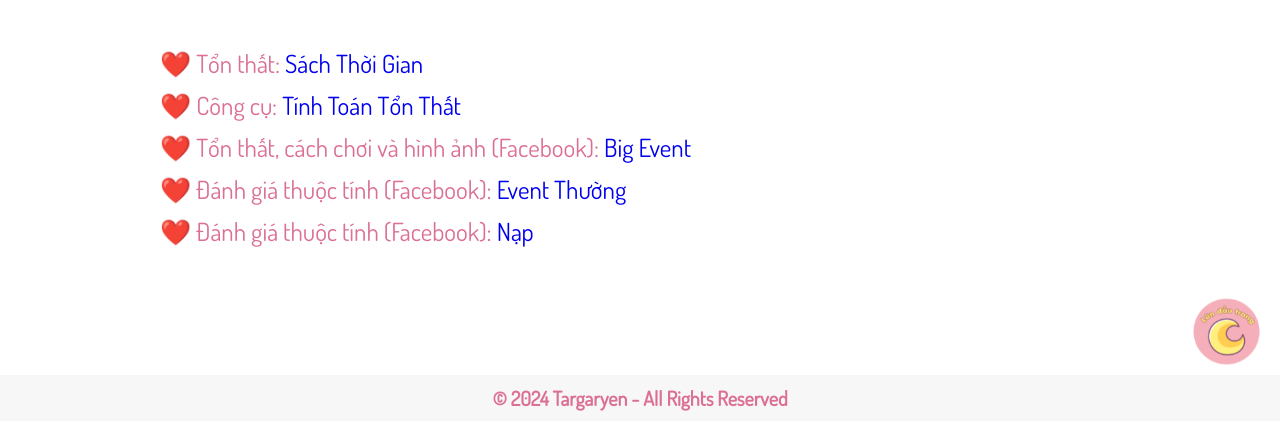
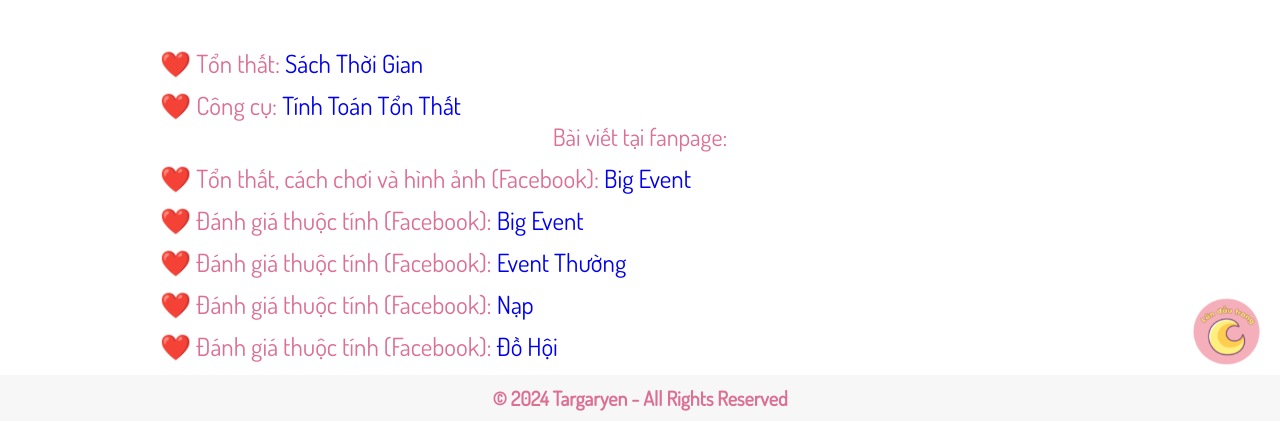
Before and after one commit to meimeibongbenh/targaryen.io, a plain HTML site: page khac.html in a window 1280 px wide. Shown: the part 379-801 px from the top of the page. Drawn offline with Linux system fonts and the light colour scheme.

Commit message:
Add files via upload

```diff
--- a/khac.html
+++ b/khac.html
@@ -37,9 +37,12 @@
             <br><br>
            <p class="smr">❤️ Tổn thất:<a href="sachthoigian.html" style="text-decoration: none;"> Sách Thời Gian</a></p>
            <p class="smr">❤️ Công cụ:<a href="congcutinhtoan.html" style="text-decoration: none;"> Tính Toán Tổn Thất</a></p>
+           <p style="font-size: 24px;color: palevioletred;text-align: center;">Bài viết tại fanpage:</p>
            <p class="smr">❤️ Tổn thất, cách chơi và hình ảnh (Facebook):<a href="https://www.facebook.com/media/set/?set=a.122109543362352480&type=3" style="text-decoration: none;"> Big Event</a></p>
+           <p class="smr">❤️ Đánh giá thuộc tính (Facebook):<a href="https://www.facebook.com/media/set/?set=a.122134924742352480&type=3" style="text-decoration: none;"> Big Event</a></p>
            <p class="smr">❤️ Đánh giá thuộc tính (Facebook):<a href="https://www.facebook.com/media/set/?set=a.122106626564352480&type=3" style="text-decoration: none;"> Event Thường</a></p>
            <p class="smr">❤️ Đánh giá thuộc tính (Facebook):<a href="https://www.facebook.com/media/set/?set=a.122106626336352480&type=3" style="text-decoration: none;"> Nạp</a></p>
+           <p class="smr">❤️ Đánh giá thuộc tính (Facebook):<a href="https://www.facebook.com/media/set/?set=a.122132977256352480&type=3" style="text-decoration: none;"> Đồ Hội</a></p>
         </div>
     </div>
 </body>
```
